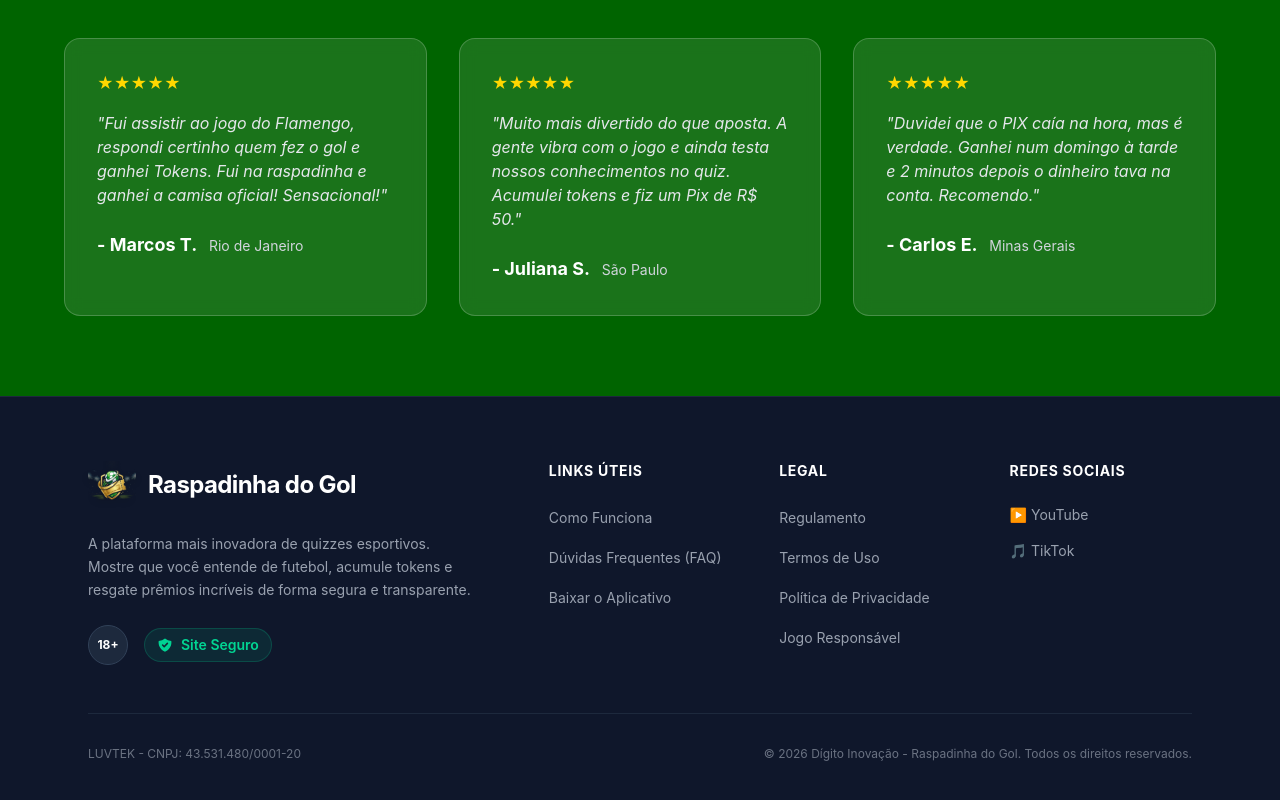
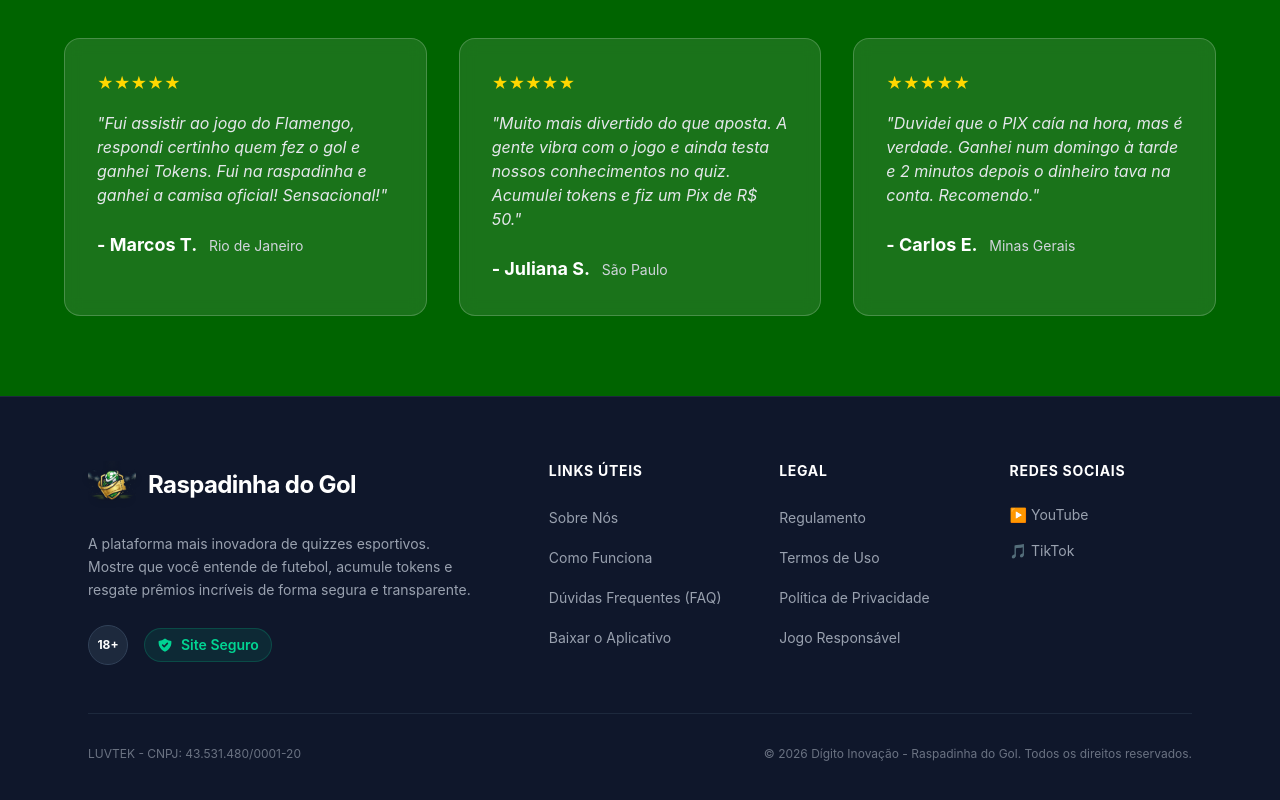
Before and after one commit to digitoinovacao7/digito_mobile_app_raspadinha_do_gol, a React (Vite) app in the folder website/: page / in a window 1280 px wide. Shown: the part 2482-3282 px from the top of the page. Built offline with nearby package versions, Linux system fonts and the light colour scheme; no server answers.

Commit message:
feat: add Sobre Nós page and update gitignore to exclude firebase files

```diff
--- a/website/src/App.tsx
+++ b/website/src/App.tsx
@@ -1,7 +1,7 @@
 import { BrowserRouter, Routes, Route } from 'react-router-dom';
 import { Layout } from './components/Layout';
 import { Home } from './pages/Home';
-import { Regulamento, Privacidade, Termos, JogoResponsavel } from './pages/StaticPages';
+import { Regulamento, Privacidade, Termos, JogoResponsavel, SobreNos } from './pages/StaticPages';
 import { Admin } from './pages/Admin';
 import { FAQ } from './pages/FAQ';
 import { ComoFunciona } from './pages/ComoFunciona';
@@ -17,6 +17,7 @@ function App() {
           <Route path="termos" element={<Termos />} />
           <Route path="jogo-responsavel" element={<JogoResponsavel />} />
           <Route path="como-funciona" element={<ComoFunciona />} />
+          <Route path="sobre-nos" element={<SobreNos />} />
           <Route path="faq" element={<FAQ />} />
           <Route path="admin" element={<Admin />} />
         </Route>
--- a/website/src/components/Layout.tsx
+++ b/website/src/components/Layout.tsx
@@ -94,6 +94,7 @@ export function Layout() {
             <div>
               <h3 className="text-white font-bold mb-6 uppercase tracking-wider text-sm">Links Úteis</h3>
               <ul className="space-y-4">
+                <li><Link to="/sobre-nos" onClick={() => window.scrollTo(0, 0)} className="text-gray-400 hover:text-accent transition-colors text-sm">Sobre Nós</Link></li>
                 <li><Link to="/como-funciona" onClick={() => window.scrollTo(0, 0)} className="text-gray-400 hover:text-accent transition-colors text-sm">Como Funciona</Link></li>
                 <li><Link to="/faq" onClick={() => window.scrollTo(0, 0)} className="text-gray-400 hover:text-accent transition-colors text-sm">Dúvidas Frequentes (FAQ)</Link></li>
                 <li><a href="https://app-raspadinhadogol.web.app" className="text-gray-400 hover:text-accent transition-colors text-sm">Baixar o Aplicativo</a></li>
```
Also changed, not shown: 1 other file (tests, documents, lock files or other folders).
